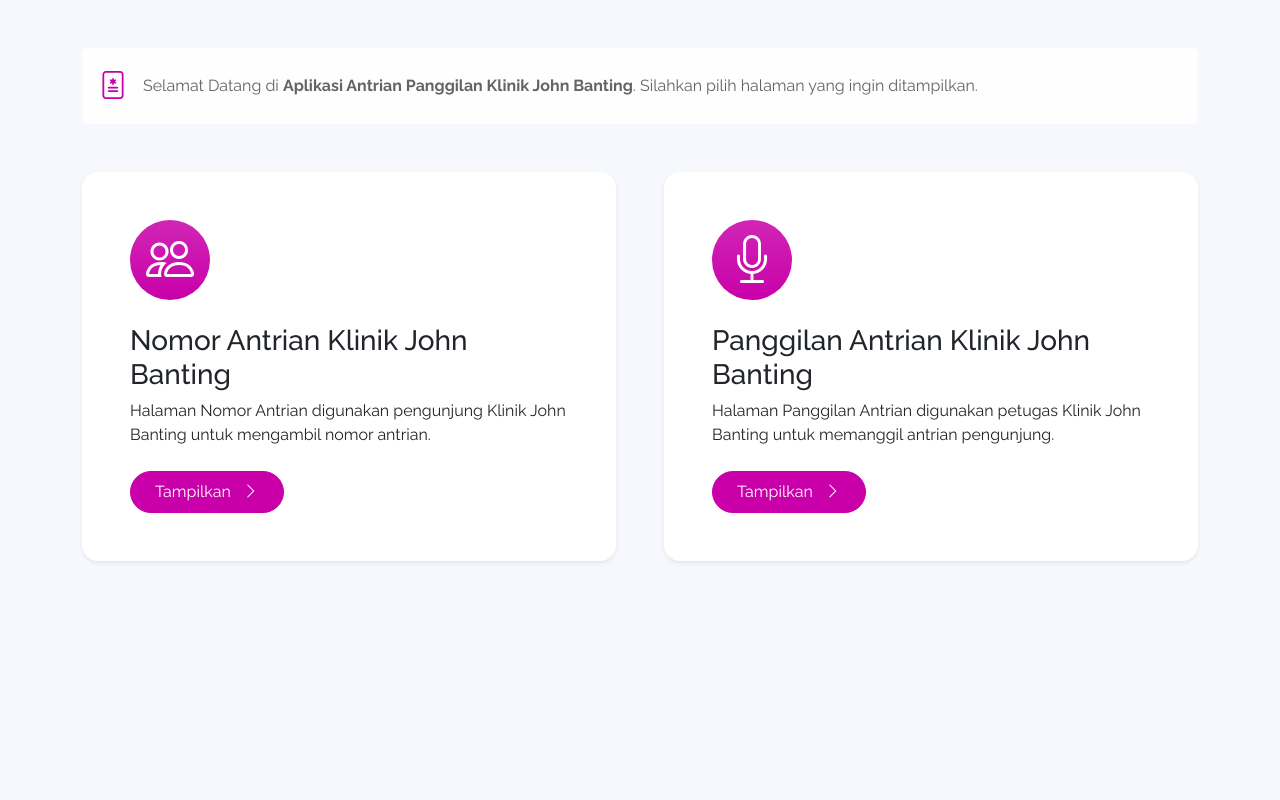
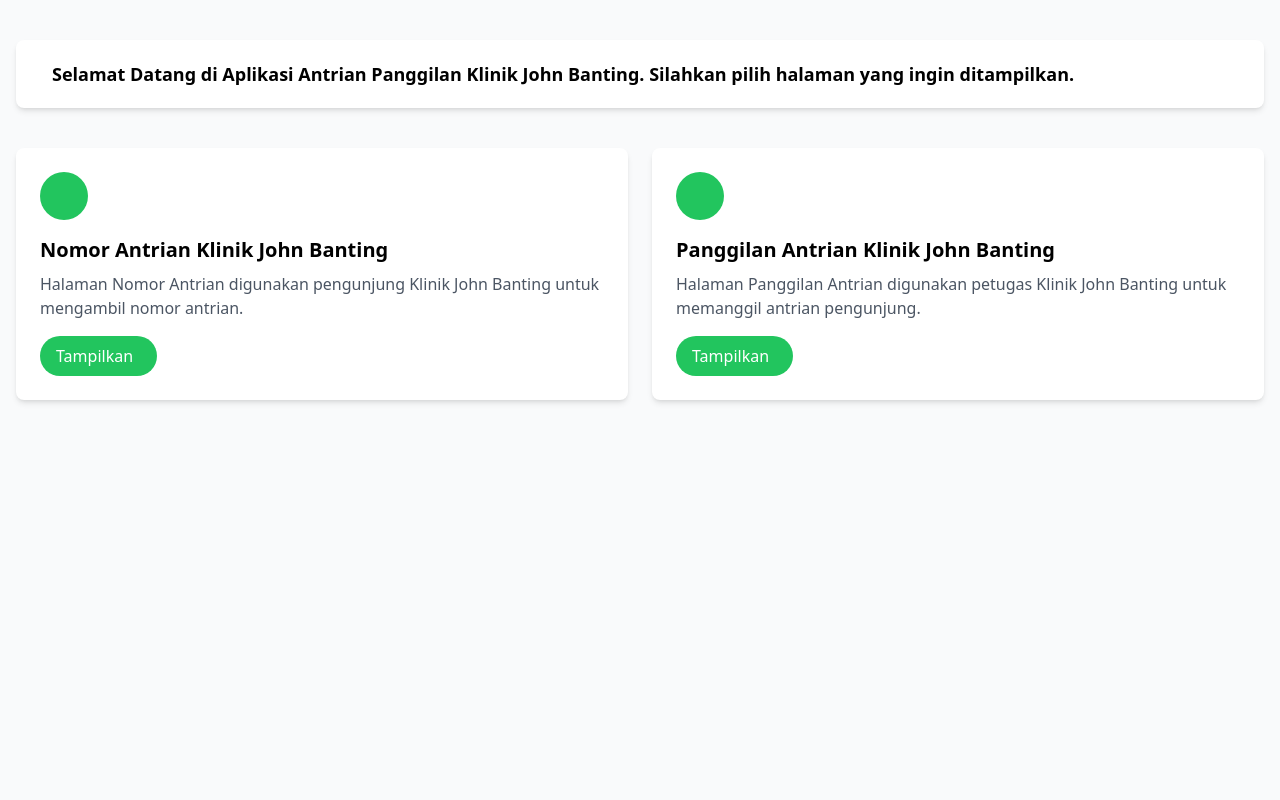
Before and after one commit to nanda910/Antrian_Puskesmas, a PHP site: page / in a window 1280 px wide. Run offline with PHP 8.4, Linux system fonts and the light colour scheme; some libraries are stand-ins or nearby versions.

Commit message:
Update index.php

```diff
--- a/index.php
+++ b/index.php
@@ -1,81 +1,66 @@
-<!doctype html>
-<html lang="en" class="h-100">
+<!DOCTYPE html>
+<html lang="en" class="h-full bg-gray-50">
 
 <head>
-  <!-- Required meta tags -->
-  <meta charset="utf-8">
-  <meta name="viewport" content="width=device-width, initial-scale=1">
+  <meta charset="UTF-8">
+  <meta name="viewport" content="width=device-width, initial-scale=1.0">
   <meta name="description" content="Aplikasi Antrian Berbasis Web">
   <meta name="author" content="#">
 
-  <!-- Title -->
   <title>Aplikasi Antrian Berbasis Web</title>
 
   <!-- Favicon icon -->
   <link rel="shortcut icon" href="assets/img/favicon.png" type="image/x-icon">
 
-  <!-- Bootstrap CSS -->
-  <link href="https://cdn.jsdelivr.net/npm/bootstrap@5.0.1/dist/css/bootstrap.min.css" rel="stylesheet" integrity="sha384-+0n0xVW2eSR5OomGNYDnhzAbDsOXxcvSN1TPprVMTNDbiYZCxYbOOl7+AMvyTG2x" crossorigin="anonymous">
-
-  <!-- Bootstrap Icons -->
-  <link rel="stylesheet" href="https://cdn.jsdelivr.net/npm/bootstrap-icons@1.5.0/font/bootstrap-icons.css">
-
-  <!-- Font -->
-  <link href="https://fonts.googleapis.com/css?family=Raleway:100,200,300,400,500,600,700,800,900&amp;display=swap" rel="stylesheet">
-
-  <!-- Custom Style -->
-  <link rel="stylesheet" href="assets/css/style.css">
+  <!-- Tailwind CSS -->
+  <script src="https://cdn.tailwindcss.com"></script>
 </head>
 
-<body class="d-flex flex-column h-100">
-  <main class="flex-shrink-0">
-    <div class="container pt-5">
-      <!-- tampilkan pesan selamat datang -->
-      <div class="alert alert-light d-flex align-items-center mb-5" role="alert">
-        <i class="bi bi-file-medical text-success me-3 fs-3"></i>
+<body class="flex flex-col min-h-screen">
+  <main class="flex-grow">
+    <div class="container mx-auto pt-10 px-4">
+      <!-- Alert -->
+      <div class="flex items-center bg-white shadow-md rounded-lg p-5 mb-10">
+        <div class="text-green-500 text-3xl mr-4">
+          <i class="bi bi-file-medical"></i>
+        </div>
         <div>
-          Selamat Datang di <strong>Aplikasi Antrian Panggilan Klinik John Banting</strong>. Silahkan pilih halaman yang ingin ditampilkan.
+          <p class="text-lg font-semibold">Selamat Datang di <strong>Aplikasi Antrian Panggilan Klinik John Banting</strong>. Silahkan pilih halaman yang ingin ditampilkan.</p>
         </div>
       </div>
 
-      <div class="row gx-5">
-        <!-- link halaman nomor antrian -->
-        <div class="col-lg-6 mb-4">
-          <div class="card border-0 shadow-sm">
-            <div class="card-body p-5">
-              <div class="feature-icon-1 bg-success bg-gradient mb-4">
-                <i class="bi-people"></i>
-              </div>
-              <h3>Nomor Antrian Klinik John Banting</h3>
-              <p class="mb-4">Halaman Nomor Antrian digunakan pengunjung Klinik John Banting untuk mengambil nomor antrian.</p>
-              <a href="nomor-antrian" class="btn btn-success rounded-pill px-4 py-2">
-                Tampilkan <i class="bi-chevron-right ms-2"></i>
-              </a>
+      <!-- Cards -->
+      <div class="grid grid-cols-1 md:grid-cols-2 gap-6">
+        <!-- Nomor Antrian Card -->
+        <div class="bg-white shadow-md rounded-lg overflow-hidden">
+          <div class="p-6">
+            <div class="bg-green-500 text-white rounded-full w-12 h-12 flex items-center justify-center mb-4">
+              <i class="bi bi-people text-xl"></i>
             </div>
+            <h3 class="text-xl font-semibold mb-2">Nomor Antrian Klinik John Banting</h3>
+            <p class="text-gray-600 mb-4">Halaman Nomor Antrian digunakan pengunjung Klinik John Banting untuk mengambil nomor antrian.</p>
+            <a href="nomor-antrian" class="bg-green-500 hover:bg-green-600 text-white py-2 px-4 rounded-full inline-flex items-center">
+              Tampilkan <i class="bi bi-chevron-right ml-2"></i>
+            </a>
           </div>
         </div>
-        <!-- link halaman panggilan antrian -->
-        <div class="col-lg-6 mb-4">
-          <div class="card border-0 shadow-sm">
-            <div class="card-body p-5">
-              <div class="feature-icon-1 bg-success bg-gradient mb-4">
-                <i class="bi-mic"></i>
-              </div>
-              <h3>Panggilan Antrian Klinik John Banting</h3>
-              <p class="mb-4">Halaman Panggilan Antrian digunakan petugas Klinik John Banting untuk memanggil antrian pengunjung.</p>
-              <a href="panggilan-antrian" class="btn btn-success rounded-pill px-4 py-2">
-                Tampilkan <i class="bi-chevron-right ms-2"></i>
-              </a>
+
+        <!-- Panggilan Antrian Card -->
+        <div class="bg-white shadow-md rounded-lg overflow-hidden">
+          <div class="p-6">
+            <div class="bg-green-500 text-white rounded-full w-12 h-12 flex items-center justify-center mb-4">
+              <i class="bi bi-mic text-xl"></i>
             </div>
+            <h3 class="text-xl font-semibold mb-2">Panggilan Antrian Klinik John Banting</h3>
+            <p class="text-gray-600 mb-4">Halaman Panggilan Antrian digunakan petugas Klinik John Banting untuk memanggil antrian pengunjung.</p>
+            <a href="panggilan-antrian" class="bg-green-500 hover:bg-green-600 text-white py-2 px-4 rounded-full inline-flex items-center">
+              Tampilkan <i class="bi bi-chevron-right ml-2"></i>
+            </a>
           </div>
         </div>
       </div>
     </div>
   </main>
-
-  <!-- Popper and Bootstrap JS -->
-  <script src="https://cdn.jsdelivr.net/npm/@popperjs/core@2.9.2/dist/umd/popper.min.js" integrity="sha384-IQsoLXl5PILFhosVNubq5LC7Qb9DXgDA9i+tQ8Zj3iwWAwPtgFTxbJ8NT4GN1R8p" crossorigin="anonymous"></script>
-  <script src="https://cdn.jsdelivr.net/npm/bootstrap@5.0.1/dist/js/bootstrap.min.js" integrity="sha384-Atwg2Pkwv9vp0ygtn1JAojH0nYbwNJLPhwyoVbhoPwBhjQPR5VtM2+xf0Uwh9KtT" crossorigin="anonymous"></script>
 </body>
 
 </html>
```
